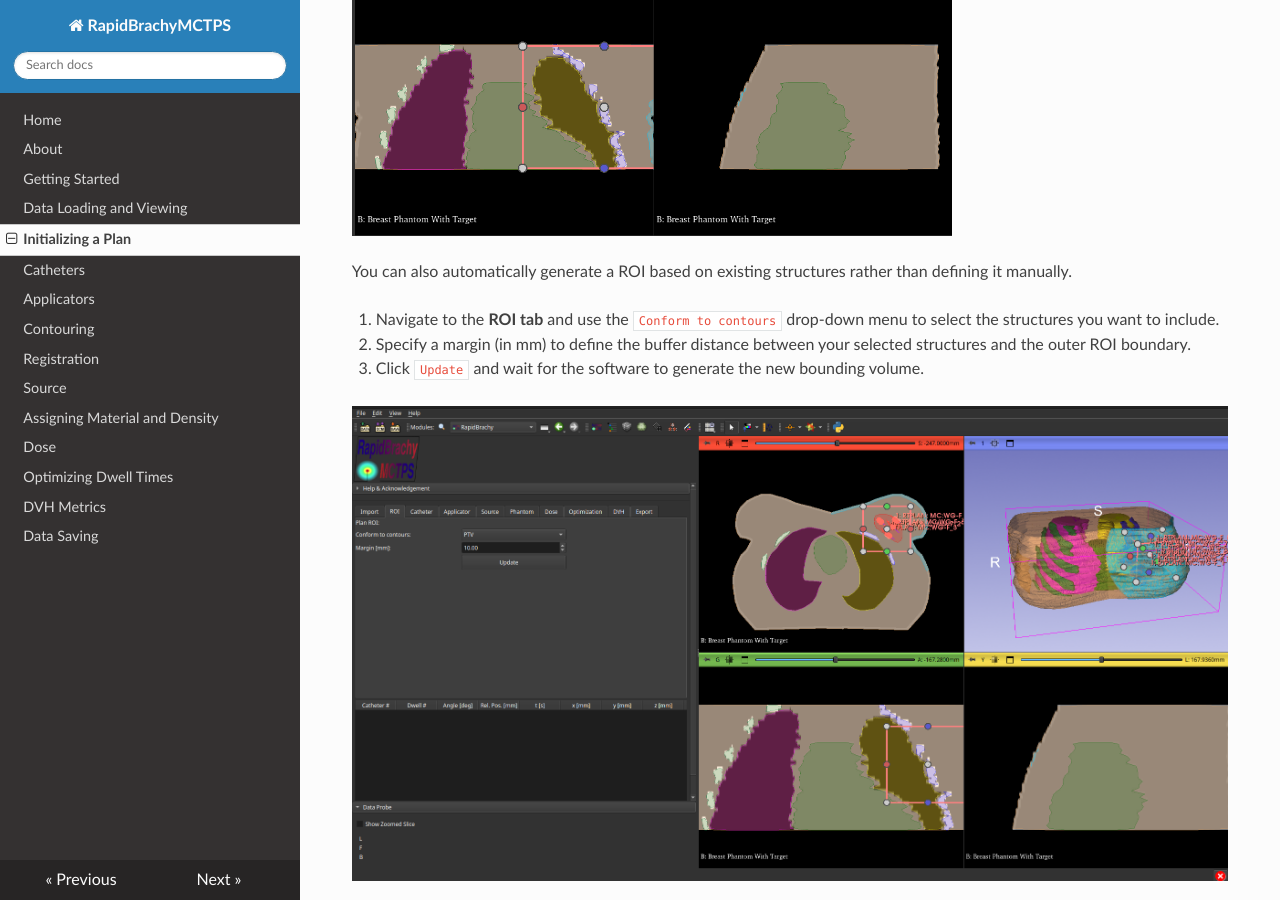
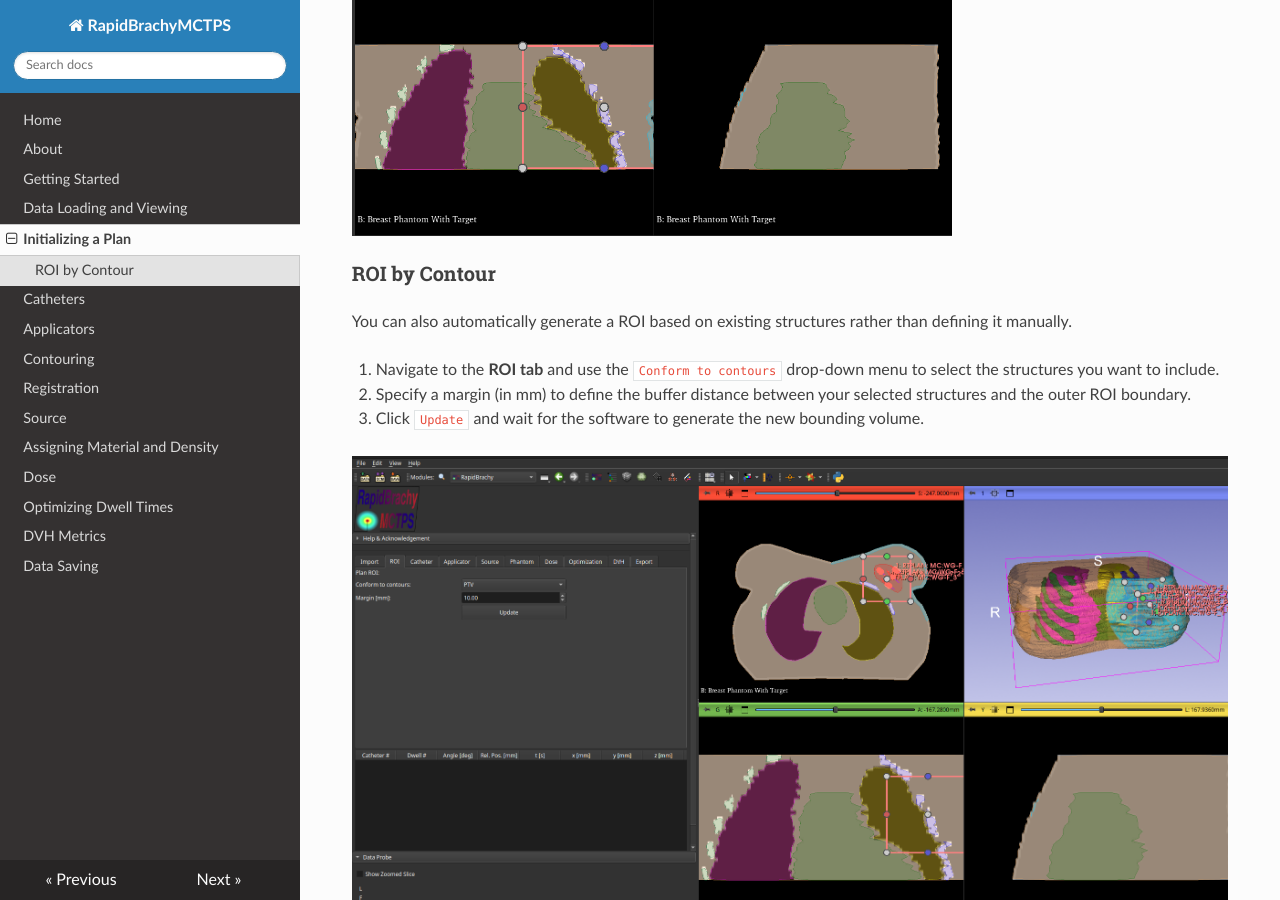
Before and after one commit to engerlab/RapidBrachyMCTPS_Documentation, an MkDocs documentation site: the page built from docs/plan.md, in a window 1280 px wide and 900 px high, scrolled down 1743 px. Built offline with MkDocs 1.6.1, drawn with Linux system fonts in a browser that asks for light colours; nearby versions of some CDN libraries.

Commit message:
Cosmetic tweak

```diff
--- a/docs/plan.md
+++ b/docs/plan.md
@@ -11,6 +11,7 @@ The loaded data will now appear in the viewing panels, overlaid with a pink box
 
 ![ROIBreastOnly](img/ROIBreastOnly.png){ width="600" }
 
+### ROI by Contour
 You can also automatically generate a ROI based on existing structures rather than defining it manually.
 
 1. Navigate to the **ROI tab** and use the `Conform to contours` drop-down menu to select the structures you want to include.
```
Also changed, not shown: site/index.html, site/plan/index.html, site/search/search_index.json.
